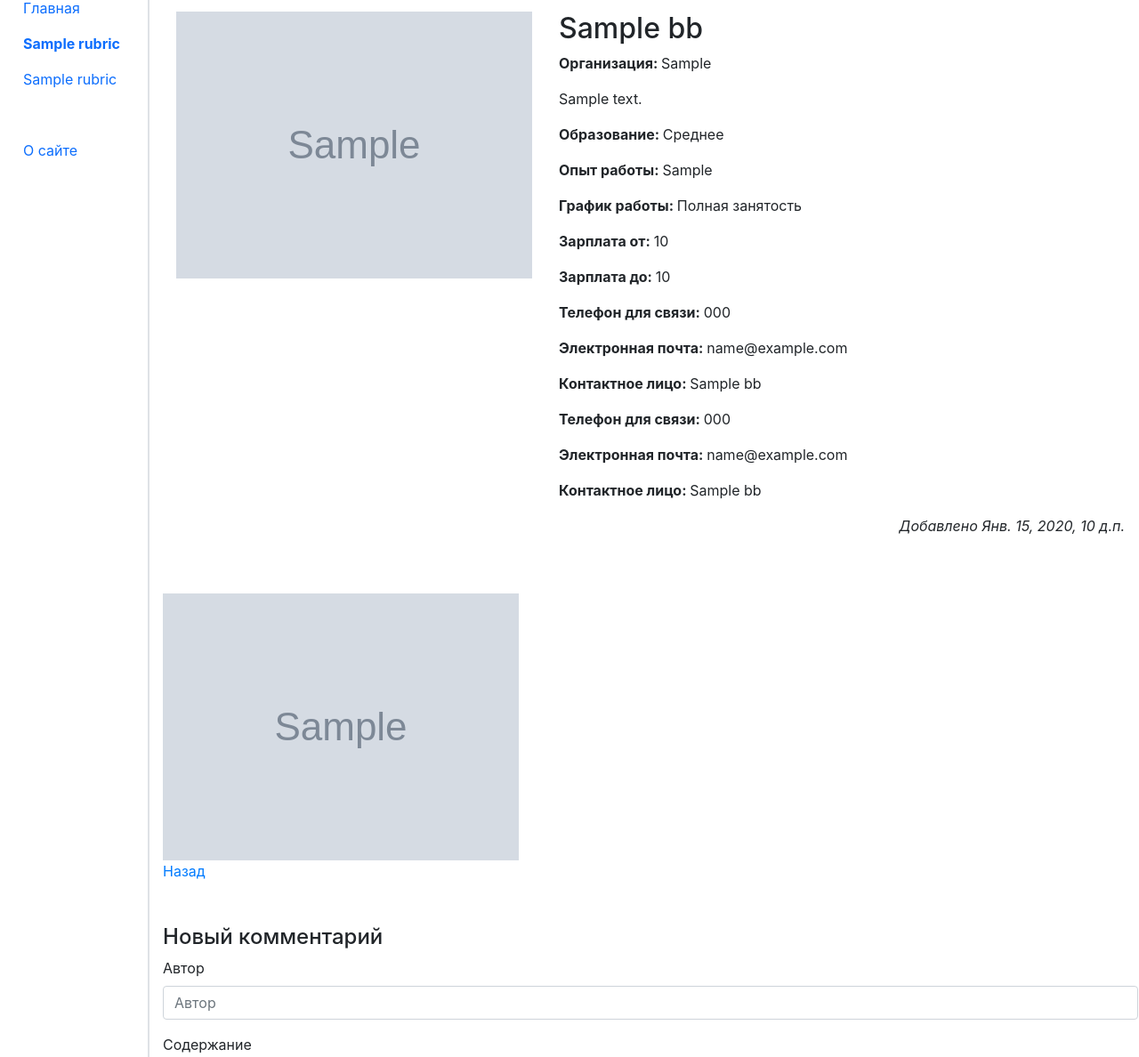
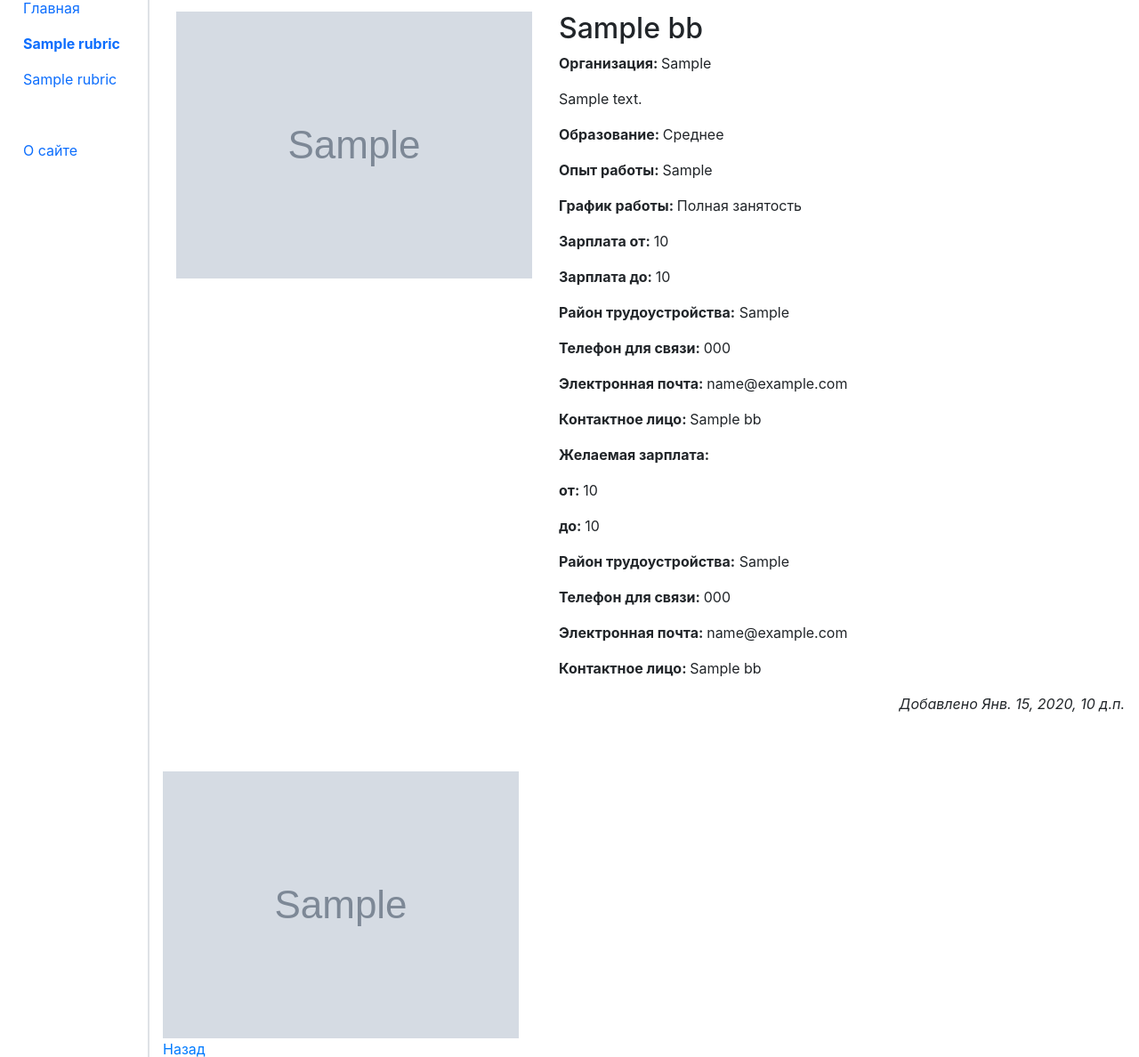
Before and after one commit to slavaz950/empcenter, a Django app: page /1/1/ in a window 1280 px wide. Shown: the part 60-1248 px from the top of the page at 89% size. Run offline with Django 3.2, Linux system fonts and the light colour scheme; tables that the repository leaves empty hold one stand-in row (values such as "Sample post"); grey boxes marked "Sample" are stand-in pictures; some libraries are stand-ins or nearby versions.

Commit message:
2024-02-24  16-30

```diff
--- a/main/templates/main/detail.html
+++ b/main/templates/main/detail.html
@@ -33,12 +33,17 @@
             {% if bb.account_adds_vacancy %}
             <p><b>Зарплата от:  </b>{{ bb.salary_from }}</p>
             <p><b>Зарплата до:  </b>{{ bb.salary_up_to }}</p>
+            <p> <b>Район трудоустройства:</b> {{ bb.empoloyment_area }}</p>
             <p><b>Телефон для связи:  </b>{{ bb.telephone }}</p>
             <p><b>Электронная почта:  </b>{{ bb.email }}</p>
             <p><b>Контактное лицо:  </b>{{ bb.name_contact }}</p>
             {% endif %}
 
             {% if bb.account_adds_resume %}
+            <p><b>Желаемая зарплата:  </b></p>
+            <p><b>от:  </b>{{ bb.salary_from }}</p>
+            <p><b>до:  </b>{{ bb.salary_up_to }}</p>
+            <p> <b>Район трудоустройства:</b> {{ bb.empoloyment_area }}</p>
             <p><b>Телефон для связи:  </b>{{ bb.telephone }}</p>
             <p><b>Электронная почта:  </b>{{ bb.email }}</p>
             <p><b>Контактное лицо:  </b>{{ bb.name_contact }}</p>
--- a/main/templates/main/profile_bb_detail.html
+++ b/main/templates/main/profile_bb_detail.html
@@ -16,7 +16,7 @@
             <p> <b>График работы: </b> {{ bb.schedule }}</p>
             <p> <b>Опыт работы: </b> {{ bb.experience }}</p>
             <p> <b>Образование: </b> {{ bb.education }}</p>
-            <p> <b>Район трудоустройства:</b> {{ bb.employment_area }}</p>
+            <p> <b>Район трудоустройства:</b> {{ bb.empoloyment_area }}</p>
             <p> <b>Зарплата от: </b> {{ bb.salary_from }}</p>
             <p> <b>Зарплата до:</b> {{ bb.salary_up_to }}</p>
             <p> <b>Контактное лицо: </b> {{ bb.name_contact }}</p>
```
